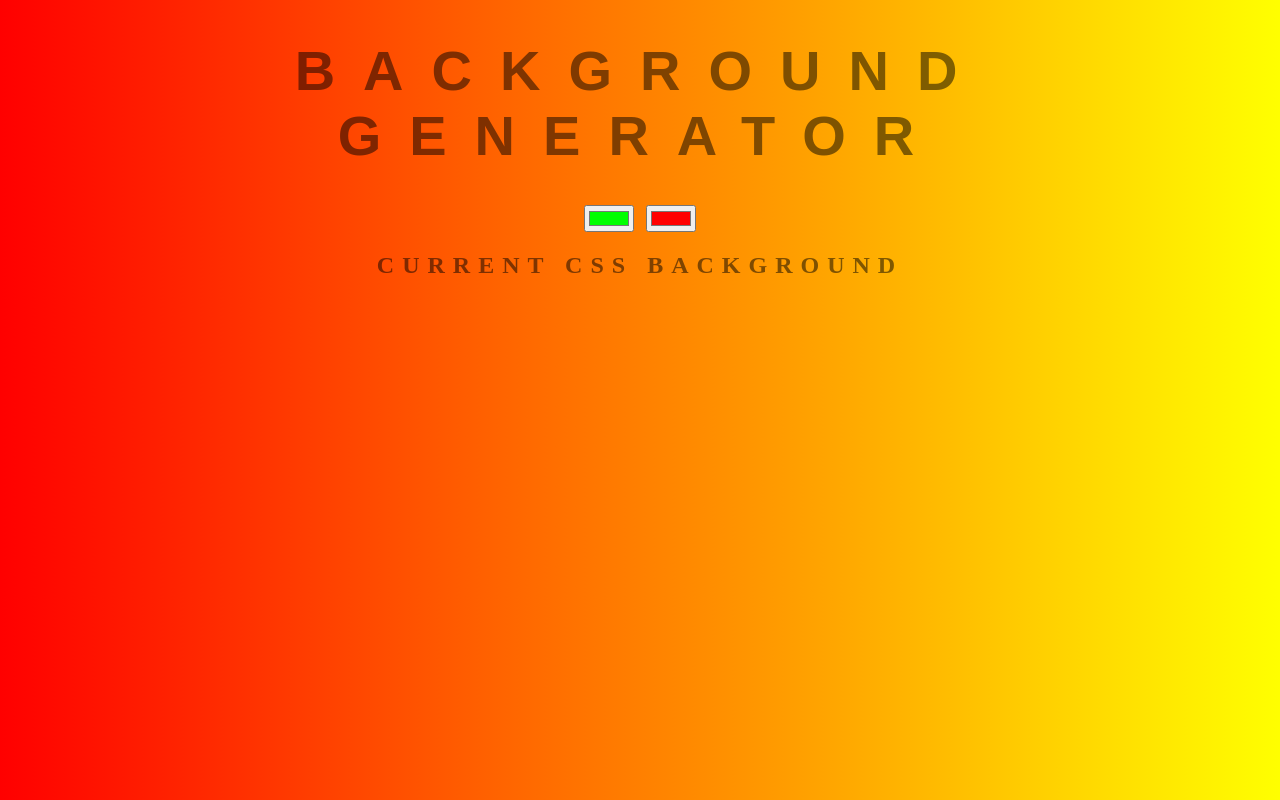
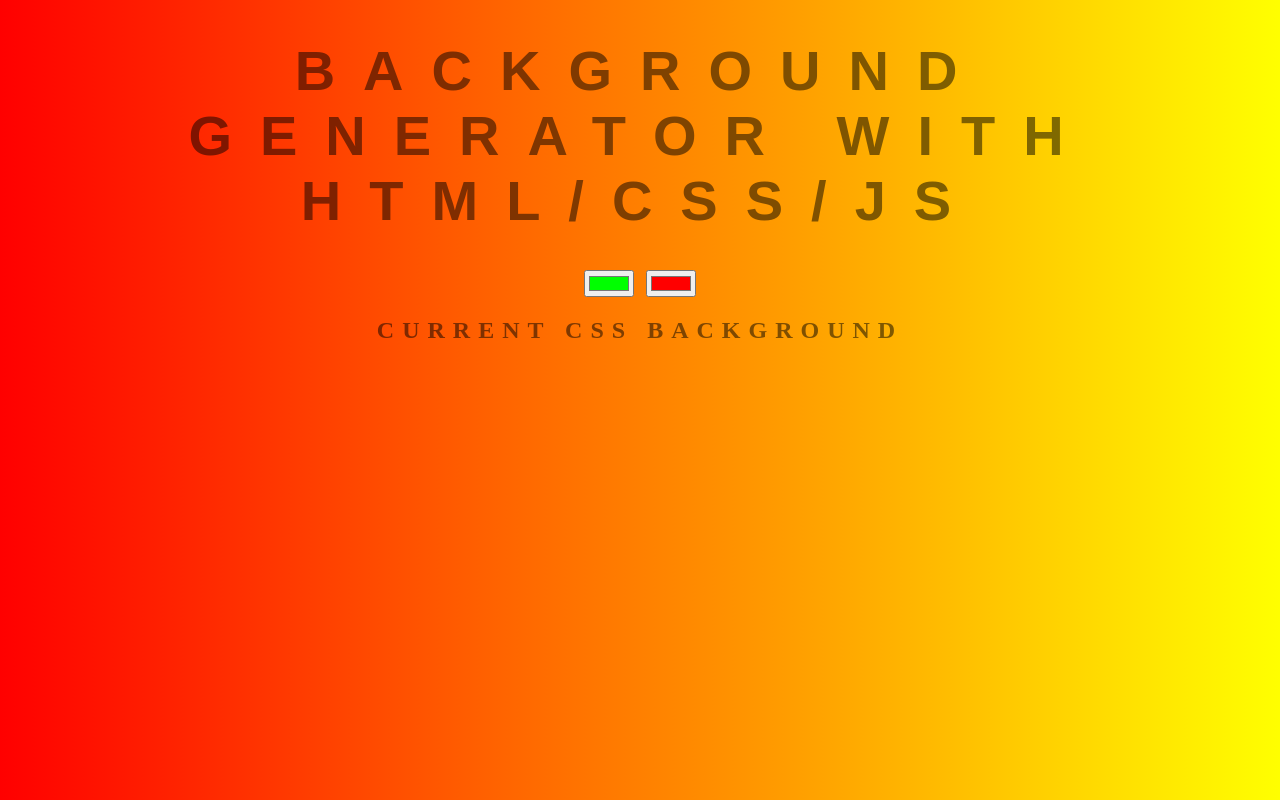
Before and after one commit to ssayanm/background-generator, a plain HTML site: page index.html in a window 1280 px wide. Drawn offline with Linux system fonts and the light colour scheme.

Commit message:
updated title

```diff
--- a/index.html
+++ b/index.html
@@ -5,7 +5,7 @@
     <link rel="stylesheet" type="text/css" href="style.css" />
   </head>
   <body id="gradientbg">
-    <h1>Background Generator</h1>
+    <h1>Background Generator with HTML/CSS/JS</h1>
     <input class="color1" type="color" name="color1" value="#00ff00" />
     <input class="color2" type="color" name="color2" value="#ff0000" />
     <h2>Current CSS Background</h2>
```
